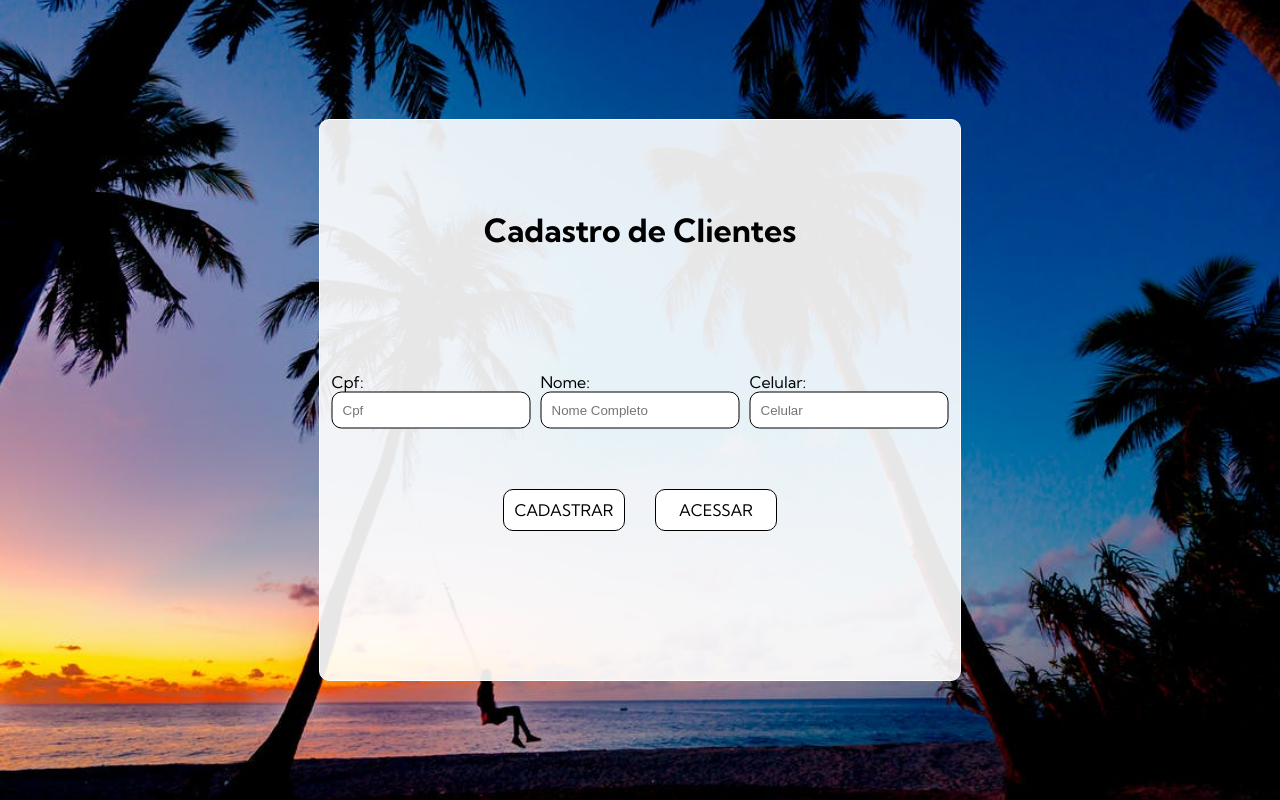
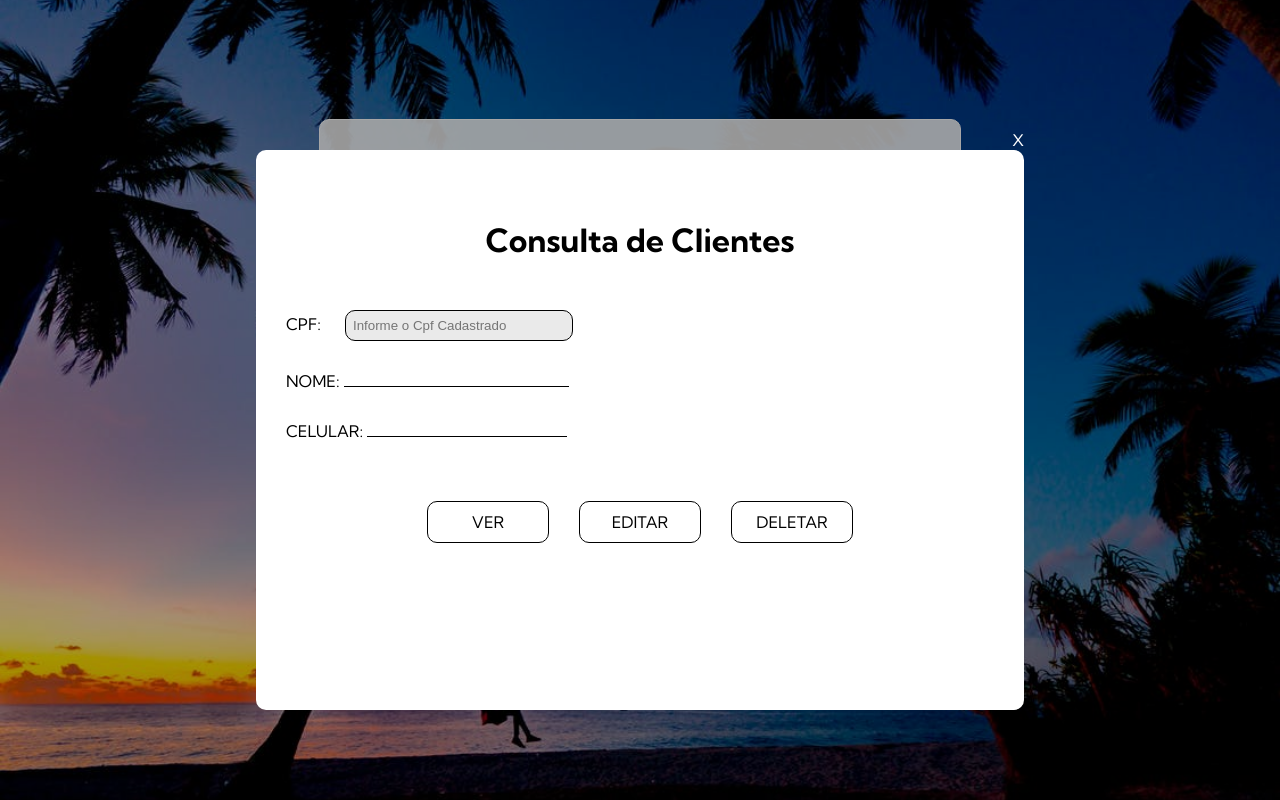
Before and after one commit to JonataRossanttles/crud, a plain HTML site: page index.html in a window 1280 px wide. Both pictures are taken after a click on the element "ACESSAR". Drawn offline with Linux system fonts and the light colour scheme; no server answers.

Commit message:
Add files via upload

```diff
--- a/index.html
+++ b/index.html
@@ -12,20 +12,41 @@
   <div class="container-cadastro">
     <h1 class="titulo">Cadastro de Clientes</h1>
     <div class="cadastros">
-  <div class="cadastro"><label for="" class="label"> Cpf:</label>
+  <div class="cadastro"><label for="" class="label"> CPF:</label>
     <input type="number" name="cpf_cliente" id="cpf" placeholder="Cpf" class="caixa"></div>
-  <div class="cadastro"> <label for="" class="label"> Nome:</label>
+  <div class="cadastro"> <label for="" class="label"> NOME:</label>
     <input type="text" id="nome" placeholder="Nome Completo" class="caixa" ></div>
-  <div class="cadastro"> <label for="" class="label"> Celular:</label>
+  <div class="cadastro"> <label for="" class="label"> CELULAR:</label>
     <input type="number" id="celular" placeholder="Celular" class="caixa"></div>
   </div>
 
-  </div>
 
-</div>
+
   <div class="container-button">
     <div class="button" id="bt">CADASTRAR</div>
     <div class="button" id="bt2"> ACESSAR</div>
+</div>
+</div>
+<div class="fundo-consulta">
+  <div class="container-fundo-consulta">
+    <div class="fechar" id="fechar-consulta">X</div>
+    <h1 class="titulo-consulta">Consulta de Clientes</h1>
+    <div class="cadastro-consulta"><label for="" class="label"> CPF:</label>
+      <input type="number" name="cpf_cliente" id="cpf-consulta" placeholder="Informe o Cpf Cadastrado" class="caixa-consulta"></div>
+      <div class="cadastro-consulta"><label for="" class="label"> NOME:</label>
+
+        <div  id="nome-consulta"  class="caixa-consulta-b"></div>
+      </div>
+      <div class="cadastro-consulta"><label for="" class="label"> CELULAR:</label>
+        <div   id="celular-consulta"  class="caixa-consulta-b"></div>
+      </div>
+      <div class="container-button-acessar">
+        <div class="button" id="bt-ver">VER</div>
+        <div class="button" id="bt-editar">EDITAR</div>
+        <div class="button" id="bt-deletar"> DELETAR</div>
+    </div>
+  </div>
+
 </div>
 <!--Container da caixa de sucesso-->
 <div class="fundo-sucesso">
@@ -33,6 +54,7 @@
     <div class="fechar">X</div>
     <p>Cadastro Realizado com sucesso!</p>
   </div>
+
 
 
 
@@ -77,15 +99,27 @@ const db = firebase.firestore()
  //conselo.log("Documento criado com Sucesso!")})
 
 let cpf_cliente = document.getElementById("cpf")
+let cpf_consulta = document.getElementById("cpf-consulta")
+let bt_ver = document.getElementById("bt-ver")
+let bt_editar = document.getElementById("bt-editar")
+let bt_deletar = document.getElementById("bt-deletar")
 let fechar = document.getElementsByClassName("fechar")[0]
+let fechar_consulta= document.getElementById("fechar-consulta")
 let fundo_sucesso = document.getElementsByClassName("fundo-sucesso")[0]
 let name = document.getElementById("nome")
+let name_consulta = document.getElementById("nome-consulta")
 let celular = document.getElementById("celular")
+let celular_consulta = document.getElementById("celular-consulta")
 let bt = document.getElementById("bt")
 let bt2 = document.getElementById("bt2")
+let fundo_consulta = document.getElementsByClassName("fundo-consulta")[0]
 bt.addEventListener("click",cadastrar)
 bt2.addEventListener("click",acessar)
 fechar.addEventListener("click",fecha)
+bt_ver.addEventListener("click",ver)
+bt_editar.addEventListener("click",editar)
+bt_deletar.addEventListener("click",deletar)
+fechar_consulta.addEventListener("click",fecha)
 const novodoc = cpf_cliente.value
 
 
@@ -94,27 +128,58 @@ const novodoc = cpf_cliente.value
 function cadastrar(){
   if(cpf_cliente.value=="" || name.value=="" || celular.value ==""){
     alert("Preencha todos os campos!")
-  }else{ db.collection("turmaA").doc(cpf_cliente.value).set({cpf:parseInt(cpf_cliente.value),nome:name.value,celular:parseInt(celular.value)})
+  }  else{ db.collection("turmaA").doc(cpf_cliente.value).set({cpf:parseInt(cpf_cliente.value),nome:name.value,celular:parseInt(celular.value)})
   cpf_cliente.value =""
   name.value = ""
   celular.value = ""
   fundo_sucesso.style.display = "block"}
 
+
 }
+function ver(){
+  db.collection("turmaA").doc(cpf_consulta.value).get().then((snapshot)=>{
+    let aluno = snapshot.data()
+   name_consulta.innerHTML = aluno.nome
+   celular_consulta.innerHTML = aluno.celular
+   console.log(cpf_consulta)
+  })
+
+
+}
+
 function acessar(){
-  db.collection("turmaA").doc(cpf_cliente.value).get().then((snapshot)=>{
-    let aluno = snapshot.data()
-   name.value = aluno.nome
-   celular.value = aluno.celular
+  fundo_consulta.style.display = "block"
+
+}
+function editar(){
+  fundo_consulta.style.display = "none"
+  cpf_cliente.value = cpf_consulta.value
+  name.value = name_consulta.innerHTML
+  celular.value = celular_consulta.innerHTML
+
+}
+function deletar(){
+  db.collection("turmaA").doc(cpf_consulta.value).delete().then(()=>{
+    alert("Registro Deletado Com Sucesso!")
+
   })
+  cpf_consulta.value = ""
+    name_consulta.innerHTML = ""
+    celular_consulta.innerHTML = ""
 }
+
 
 function fecha(){
   fundo_sucesso.style.display = "none"
+  fundo_consulta.style.display = "none"
+
 }
 
 
+
     </script>
+
+
 
 
 </body>
--- a/style.css
+++ b/style.css
@@ -93,8 +93,8 @@ body{
     position: relative;
    margin: auto;
    margin-top: 250px;
-   width: 30%;
-   height: 30%;
+   width: 50%;
+   height: 40%;
    border-radius: 10px;
 }
 p{
@@ -114,11 +114,72 @@ p{
     top: -20px;
     right: 0px;
 }
+
+
+.fundo-consulta{
+    width: 100%;
+    height: 100%;
+    position: fixed;
+    background-color: rgba(0, 0, 0, 0.348);
+    display: none;
+
+}
+.container-fundo-consulta{
+    background-color: white;
+    position: relative;
+   margin: auto;
+   margin-top: 150px;
+   width: 60%;
+   height: 70%;
+   border-radius: 10px;
+
+}
+.caixa-consulta{
+    margin-top: 50px;
+    margin-left: 20px;
+    border-radius: 10px;
+    border: solid 1px;
+    padding: 7px;
+    width: 212px;
+    background-color: rgba(0, 0, 0, 0.081);
+}
+.cadastro-consulta{
+    margin-left: 30px;
+}
+.titulo-consulta{
+    text-align: center;
+    padding-top: 70px;
+    font-family: 'Kumbh Sans', sans-serif;
+}
+.caixa-consulta-b{
+    display: inline-block;
+    width: 200px;
+    border-bottom: solid 1px;
+    font-family: 'Kumbh Sans', sans-serif;
+    text-align: center;
+
+}
+#nome-consulta{
+    width: 225px;
+}
+.cadastro-consulta:not(:last-child){
+margin-bottom: 30px;
+}
+.container-button-acessar{
+    display: flex;
+    position: relative;
+    top: 30px;
+   justify-content: center;
+    border-radius: 5px;
+    width: 100%;
+
+}
 @media  screen and (max-width:1200px){
 .container-cadastro{
     width: 100%;
     border-radius: 0;
 }
+
 }
 @media  screen and (max-width:600px){
    .cadastros{
@@ -140,5 +201,9 @@ p{
    #cpf{
     margin-left: 10px;
    }
+   .container-cadastro-sucesso{
+    width: 100%;
+    border-radius: 0;
+}
 
     }
```
